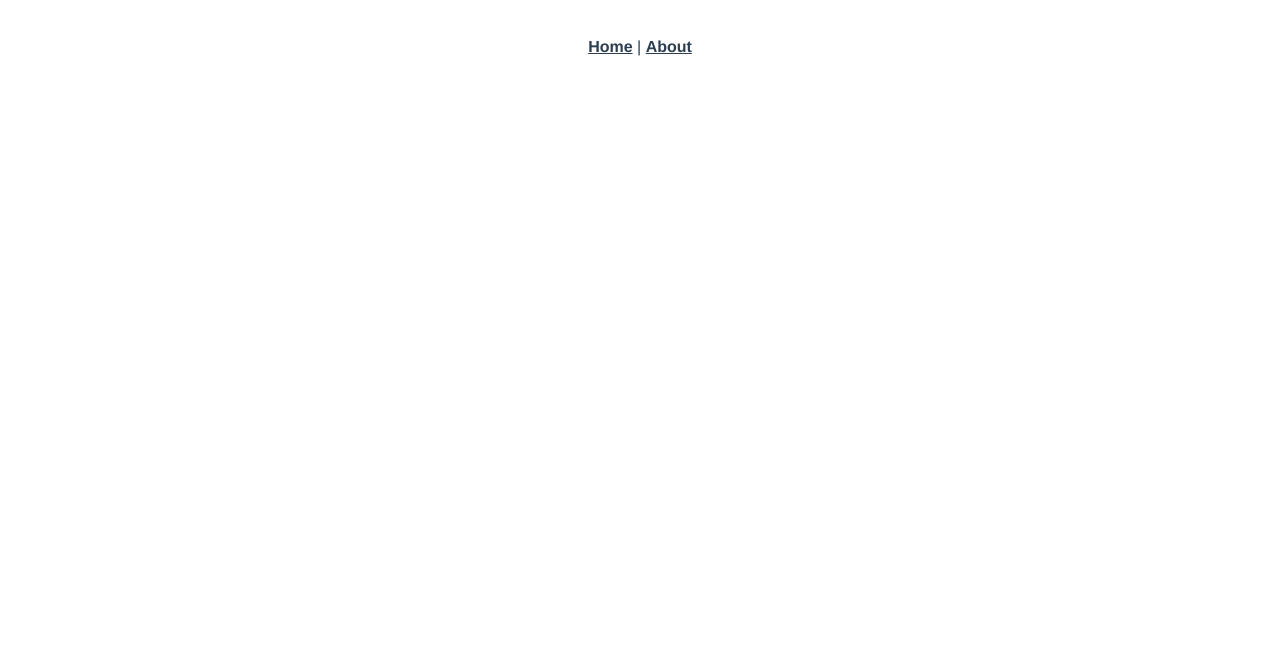
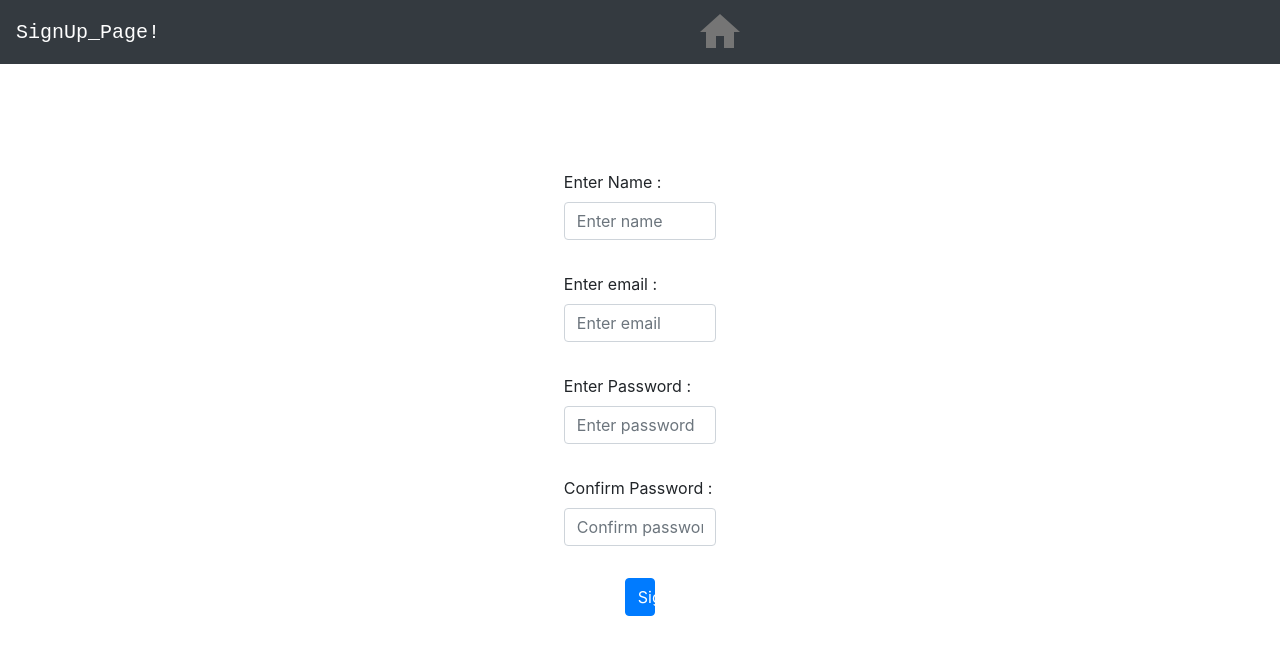
Before and after one commit to vvichuuma/desy_front_todo, a Vue app: page /#/signup in a window 1280 px wide. Shown: the top 654 px of the page. Built offline with nearby package versions, Linux system fonts and the light colour scheme.

Commit message:
initial commit

```diff
--- a/public/index.html
+++ b/public/index.html
@@ -5,13 +5,17 @@
     <meta http-equiv="X-UA-Compatible" content="IE=edge">
     <meta name="viewport" content="width=device-width,initial-scale=1.0">
     <link rel="icon" href="<%= BASE_URL %>favicon.ico">
-    <title>desplaines_todo_front</title>
+    <title>todolist_app_front_end</title>
+    <link rel="stylesheet" href="https://stackpath.bootstrapcdn.com/bootstrap/4.3.1/css/bootstrap.min.css" integrity="sha384-ggOyR0iXCbMQv3Xipma34MD+dH/1fQ784/j6cY/iJTQUOhcWr7x9JvoRxT2MZw1T" crossorigin="anonymous">
   </head>
   <body>
     <noscript>
-      <strong>We're sorry but desplaines_todo_front doesn't work properly without JavaScript enabled. Please enable it to continue.</strong>
+      <strong>We're sorry but todolist_app_front_end doesn't work properly without JavaScript enabled. Please enable it to continue.</strong>
     </noscript>
     <div id="app"></div>
     <!-- built files will be auto injected -->
+    <script src="https://code.jquery.com/jquery-3.3.1.slim.min.js" integrity="sha384-q8i/X+965DzO0rT7abK41JStQIAqVgRVzpbzo5smXKp4YfRvH+8abtTE1Pi6jizo" crossorigin="anonymous"></script>
+<script src="https://cdnjs.cloudflare.com/ajax/libs/popper.js/1.14.7/umd/popper.min.js" integrity="sha384-UO2eT0CpHqdSJQ6hJty5KVphtPhzWj9WO1clHTMGa3JDZwrnQq4sF86dIHNDz0W1" crossorigin="anonymous"></script>
+<script src="https://stackpath.bootstrapcdn.com/bootstrap/4.3.1/js/bootstrap.min.js" integrity="sha384-JjSmVgyd0p3pXB1rRibZUAYoIIy6OrQ6VrjIEaFf/nJGzIxFDsf4x0xIM+B07jRM" crossorigin="anonymous"></script>
   </body>
 </html>
--- a/src/App.vue
+++ b/src/App.vue
@@ -1,31 +1,10 @@
 <template>
   <div id="app">
     <div id="nav">
-      <router-link to="/">Home</router-link> |
-      <router-link to="/about">About</router-link>
     </div>
     <router-view/>
   </div>
 </template>
 
 <style>
-#app {
-  font-family: 'Avenir', Helvetica, Arial, sans-serif;
-  -webkit-font-smoothing: antialiased;
-  -moz-osx-font-smoothing: grayscale;
-  text-align: center;
-  color: #2c3e50;
-}
-#nav {
-  padding: 30px;
-}
-
-#nav a {
-  font-weight: bold;
-  color: #2c3e50;
-}
-
-#nav a.router-link-exact-active {
-  color: #42b983;
-}
 </style>
--- a/src/router.js
+++ b/src/router.js
@@ -1,6 +1,8 @@
 import Vue from 'vue'
 import Router from 'vue-router'
 import Home from './views/Home.vue'
+import Login from './views/Login.vue'
+import Signup from './views/Signup.vue'
 
 Vue.use(Router)
 
@@ -12,6 +14,17 @@ export default new Router({
       component: Home
     },
     {
+      path: '/login',
+      name: 'login',
+      component: Login
+    },
+      {
+      path: '/signup',
+      name: 'signup',
+      component: Signup
+    },
+
+    {
       path: '/about',
       name: 'about',
       // route level code-splitting
--- a/src/views/Home.vue
+++ b/src/views/Home.vue
@@ -1,18 +1,104 @@
 <template>
   <div class="home">
-    <img alt="Vue logo" src="../assets/logo.png">
-    <HelloWorld msg="Welcome to Your Vue.js App"/>
+
+    <nav class="navbar navbar-expand-lg navbar-dark bg-dark">
+      <a class="navbar-brand" href="#" style="color: white"><span class="vichu">Vishnu's Todolist</span></a>
+  <button class="navbar-toggler" type="button" data-toggle="collapse" data-target="#navbarSupportedContent" aria-controls="navbarSupportedContent" aria-expanded="false" aria-label="Toggle navigation">
+    <span class="navbar-toggler-icon"></span>
+  </button>
+
+  <div class="collapse navbar-collapse" id="navbarSupportedContent">
+    <ul class="navbar-nav ml-auto">
+      <li class="nav-item active">
+        <a class="nav-link" href="#/login" style="color: white"><span class="link">Login</span></a>
+      </li>
+      <li class="nav-item">
+        <a class="nav-link" href="#/signup" style="color: white"><span class="link">SignUp</span></a>
+      </li>
+     </ul>
+    </div>
+
+
+     </nav>
+
+
+    <div class="container-fluid">
+       <h2 id="todo">Welcome To Vishnu's TodoList</h2>
+       <div><h4 id="plan">Plan yourself ahead!</h4></div>
+    </div>
+
+
   </div>
 </template>
 
+<style>
+
+*{
+  margin:0;
+  padding:0;
+}
+
+.nav-link{
+  margin-right: 2rem;
+  cursor: pointer;
+
+}
+
+.link:hover{
+  color: red;
+}
+
+#todo{
+  font-family: 'Crimson Text', serif;
+  letter-spacing: 0.5rem;
+}
+
+
+.vichu{
+font-family: 'Inconsolata', monospace;
+
+}
+
+.container-fluid{
+  text-align: center;
+
+  padding:10%;
+}
+
+#plan{
+  font-family: 'BioRhyme Expanded', serif;
+
+}
+
+</style>
+
 <script>
-// @ is an alias to /src
-import HelloWorld from '@/components/HelloWorld.vue'
+export default {
 
-export default {
-  name: 'home',
-  components: {
-    HelloWorld
+
+  data: function() {
+    return {
+      message: "Welcome to Vue.js!"
+    };
+  },
+  created: function() {
+
+
+
+  },
+  methods: {
+
+
+  goLogin: function(){
+
+
+
   }
-}
+
+
+  },
+  computed: {}
+};
+
+
 </script>
--- /dev/null
+++ b/src/views/Login.vue
@@ -0,0 +1,160 @@
+<template>
+  <div class="Login">
+
+     <nav class="navbar navbar-expand-lg navbar-dark bg-dark">
+       <a class="navbar-brand" href="#" style="color: white"><span class="vichu">Login_Page!</span></a>
+      <span class="home "><a href="#/"><img src="../assets/hommy.png" alt=""></a></span>
+     </nav>
+
+     <div id="login">
+     <form action="">
+
+
+        <div class="form-group ">
+
+           <div class="inner_content">
+          <label for="exampleInputEmail1">Email : </label>
+          <div class="form-group row">
+             <div class="col-lg-12">
+         <input type="email" class="form-control" id="email_1" aria-describedby="emailHelp" placeholder="Enter email">
+             </div>
+          </div>
+
+          <label for="inputPassword">Password : </label>
+          <div class="form-group row">
+             <div class="col-lg-12">
+         <input type="password" class="form-control" id="pass"  placeholder="Enter password">
+             </div>
+          </div>
+
+          <div class="btn_class">
+          <button type="submit" class="btn btn-primary" id="login_btn" v-on:click="logs()">Login</button></div>
+           </div>
+        </div>
+
+
+     </form>
+
+      </div>
+
+  </div>
+
+
+</template>
+
+<style>
+
+.vichu{
+font-family: 'Inconsolata', monospace;
+
+}
+.home img{
+
+  height: 3rem;
+
+}
+
+.home{
+  margin:0 auto;
+}
+
+#login{
+
+  margin-top: 12%;
+
+}
+
+.inner_content{
+
+  width: 35%;
+  margin:0 auto;
+}
+
+#login_btn{
+
+
+}
+
+.btn_class{
+
+}
+
+.btn_class button{
+  margin:0 40%;
+}
+
+/* Extra small devices (phones, 600px and down) */
+@media only screen and (max-width: 600px) {
+  .inner_content{
+
+  width: 90%;
+  margin:0 auto;
+}
+
+
+}
+
+/* Small devices (portrait tablets and large phones, 600px and up) */
+@media only screen and (min-width: 600px) {
+  .inner_content{
+
+  width: 60%;
+  margin:0 auto;
+}
+
+
+}
+
+/* Medium devices (landscape tablets, 768px and up) */
+@media only screen and (min-width: 768px) {
+
+   .inner_content{
+
+  width: 44%;
+  margin:0 auto;
+}
+
+}
+
+/* Large devices (laptops/desktops, 992px and up) */
+@media only screen and (min-width: 992px) {
+
+  .inner_content{
+
+  width: 40%;
+  margin:0 auto;
+}
+
+}
+
+/* Extra large devices (large laptops and desktops, 1200px and up) */
+@media only screen and (min-width: 1200px) {
+
+.inner_content{
+
+  width: 36%;
+  margin:0 auto;
+}
+
+
+
+}
+</style>
+
+<script>
+export default {
+  data: function() {
+    return {
+      message: "Welcome to Login"
+    };
+  },
+  created: function() {},
+  methods: {
+    logs: function(){
+      alert("Mark is a programmer");
+    }
+
+  },
+  computed: {}
+};
+</script>
--- /dev/null
+++ b/src/views/Signup.vue
@@ -0,0 +1,206 @@
+<template>
+  <div class="Signup">
+
+    <nav class="navbar navbar-expand-lg navbar-dark bg-dark">
+      <a class="navbar-brand" href="#" style="color: white"><span class="vichu">SignUp_Page!</span></a>
+       <span class="home "><a href="#/"><img src="../assets/hommy.png" alt=""></a></span>
+     </nav>
+
+
+      <div class="form-group " >
+
+
+       <div class="formy">
+       <div class="inner_content">
+        <div class="paddy">
+        <label for="exampleInputEmail1">Enter Name : </label>
+        <input type="text" class="form-control col-lg-12  " id="name" aria-describedby="emailHelp" placeholder="Enter name" >
+        </div>
+
+
+
+         <div class="paddy">
+           <label for="exampleInputEmail1">Enter email : </label>
+        <input type="email" class="form-control col-lg-12  " id="email" aria-describedby="emailHelp" placeholder="Enter email" >
+         </div>
+
+
+          <div class="paddy">
+           <label for="exampleInputEmail1">Enter Password : </label>
+        <input type="password" class="form-control col-lg-12  " id="pass" aria-describedby="emailHelp" placeholder="Enter password" >
+          </div>
+
+
+        <div class="paddy">
+          <label for="exampleInputEmail1">Confirm Password : </label>
+        <input type="password" class="form-control col-lg-12  " id="pass_c" aria-describedby="emailHelp" placeholder="Confirm password" >
+         </div>
+
+         <div class="paddy">
+          <div class="center_button">
+          <button type="submit" class="btn btn-primary" id="login_btn" onclick="zigs()">Signup!</button></div>
+
+           </div>
+
+         </div>
+       </div>
+
+      </div>
+
+
+  </div>
+</template>
+
+<style>
+
+.vichu{
+font-family: 'Inconsolata', monospace;
+
+}
+.home img{
+
+  height: 3rem;
+}
+
+.home{
+  margin:0 auto;
+}
+
+.form-group{
+
+  margin-top: 7%;
+
+}
+
+.formy{
+
+  width: 30%;
+  margin: 0 auto;
+
+}
+
+.paddy{
+
+  padding:1rem;
+}
+
+.center_button{
+
+
+
+}
+
+.center_button button{
+  width: 20%;
+  margin:0 40%;
+}
+
+
+
+/* Extra small devices (phones, 600px and down) */
+@media only screen and (max-width: 600px) {
+
+.formy{
+
+  width: 90%;
+  margin: 0 auto;
+
+}
+.center_button button{
+  width: 40%;
+  margin:0 30%;
+}
+
+
+}
+
+/* Small devices (portrait tablets and large phones, 600px and up) */
+@media only screen and (min-width: 600px) {
+
+.formy{
+
+  width: 60%;
+  margin: 0 auto;
+
+}
+
+.center_button button{
+  width: 40%;
+  margin:0 30%;
+}
+
+
+}
+
+/* Medium devices (landscape tablets, 768px and up) */
+@media only screen and (min-width: 768px) {
+
+.formy{
+
+  width: 55%;
+  margin: 0 auto;
+
+}
+
+.center_button button{
+  width: 30%;
+  margin:0 35%;
+}
+
+
+}
+
+/* Large devices (laptops/desktops, 992px and up) */
+@media only screen and (min-width: 992px) {
+
+
+ .formy{
+
+  width: 50%;
+  margin: 0 auto;
+
+}
+
+.center_button button{
+  width: 20%;
+  margin:0 40%;
+}
+
+
+
+}
+
+/* Extra large devices (large laptops and desktops, 1200px and up) */
+@media only screen and (min-width: 1200px) {
+
+ .formy{
+
+  width: 40%;
+  margin: 0 auto;
+
+}
+
+.center_button button{
+  width: 20%;
+  margin:0 40%;
+}
+
+
+
+}
+
+
+</style>
+
+<script>
+export default {
+  data: function() {
+    return {
+      message: "Welcome to Signup"
+    };
+  },
+  created: function() {},
+  methods: {},
+  computed: {}
+};
+</script>
```
Also changed, not shown: src/assets/hommy.png (added).
